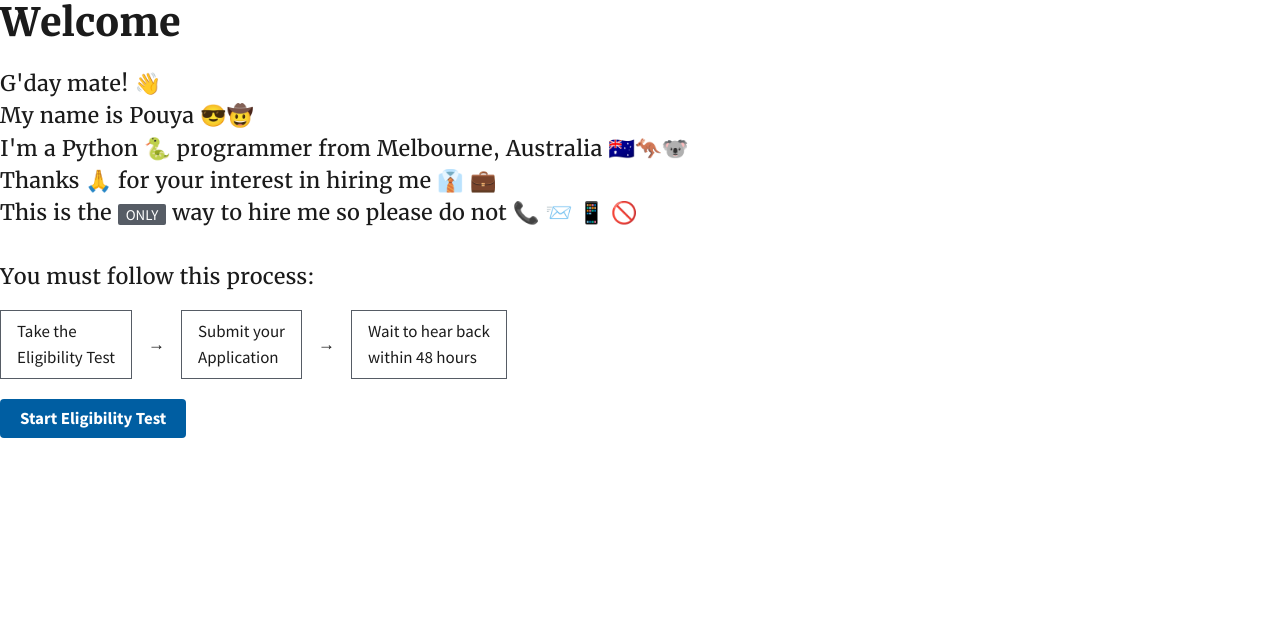
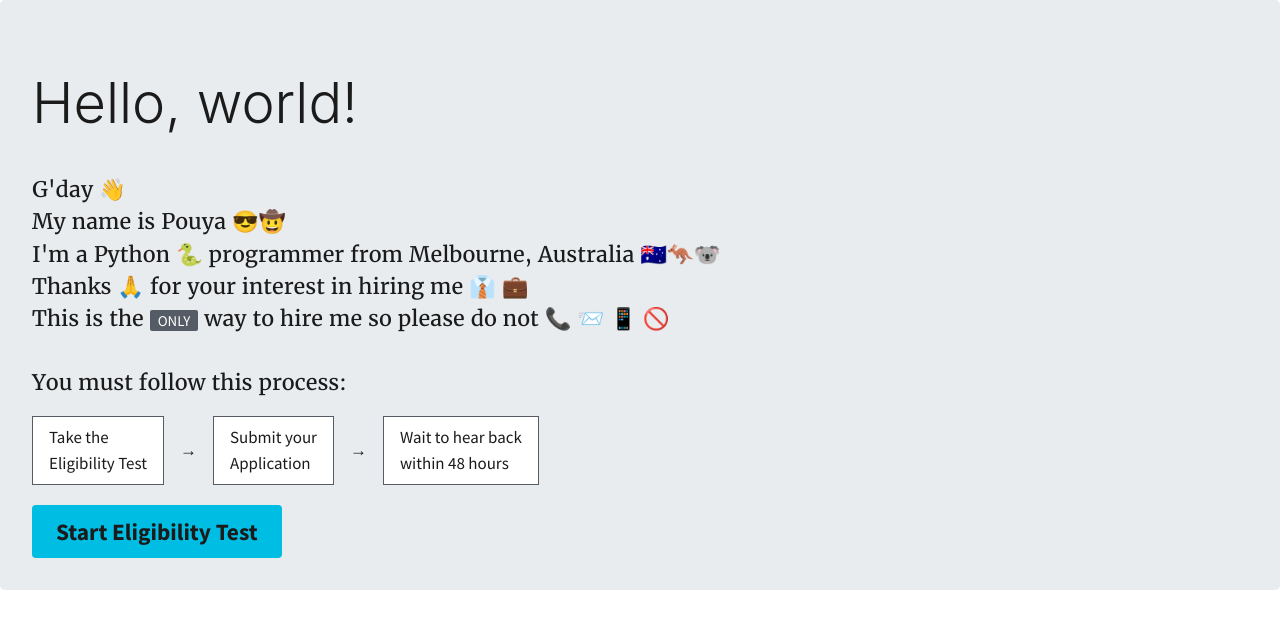
Before and after one commit to pouya314/hireme_py, a Flask app: page /hireme in a window 1280 px wide. Shown: the top 629 px of the page. Run offline with Flask 2, Linux system fonts and the light colour scheme; some libraries are stand-ins or nearby versions.

Commit message:
touch up the landing page

```diff
--- a/templates/landing_page.html
+++ b/templates/landing_page.html
@@ -4,15 +4,17 @@
 <head>
     <meta charset="UTF-8">
     <title>Title</title>
+    <link rel="stylesheet" href="https://stackpath.bootstrapcdn.com/bootstrap/4.5.0/css/bootstrap.min.css" integrity="sha384-9aIt2nRpC12Uk9gS9baDl411NQApFmC26EwAOH8WgZl5MYYxFfc+NcPb1dKGj7Sk" crossorigin="anonymous">
     <link rel="stylesheet" href="{{ url_for('static', filename='uswds-2.7.0/css/uswds.min.css') }}" />
 </head>
 
 <body>
+    <div class="jumbotron" style="padding: 2rem 2rem !important;">
+        <h1 class="display-4">Hello, world!</h1>
+        <p class="lead">
             <div class="usa-prose">
-        <!-- <section class="example-spacing usa-prose margin-top-1 font-sans-sm measure-3 bg-primary-lighter"> -->
-        <h1>Welcome</h1>
                 <p class="usa-intro">
-            G'day mate! 👋 <br>
+                    G'day 👋 <br>
                     My name is Pouya 😎🤠 <br>
                     I'm a Python 🐍 programmer from Melbourne, Australia 🇦🇺🦘🐨 <br>
                     Thanks 🙏 for your interest in hiring me 👔 💼 <br>
@@ -22,18 +24,18 @@
                     <table>
                         <tr>
                             <td>Take the <br>Eligibility Test</td>
-                    <td style="border: none;">&rarr;</td>
+                            <td style="border: none; background-color: #e9ecef;">&rarr;</td>
                             <td>Submit your <br>Application</td>
-                    <td style="border: none;">&rarr;</td>
+                            <td style="border: none; background-color: #e9ecef;">&rarr;</td>
                             <td>Wait to hear back <br>within 48 hours</td>
                         </tr>
                     </table>
                 </p>
-        <div>
-            <a href="{{ url_for('start_eligibility_test') }}" class="usa-button">Start Eligibility Test</a>
             </div>
-        <!-- </section> -->
+        </p>
+        <a href="{{ url_for('start_eligibility_test') }}" class="usa-button usa-button--accent-cool usa-button--big">Start Eligibility Test</a>
     </div>
+
     <script src="{{ url_for('static', filename='uswds-2.7.0/js/uswds.min.js') }}"></script>
 </body>
 
```
Lines whose indentation alone changed are shown as unchanged.
